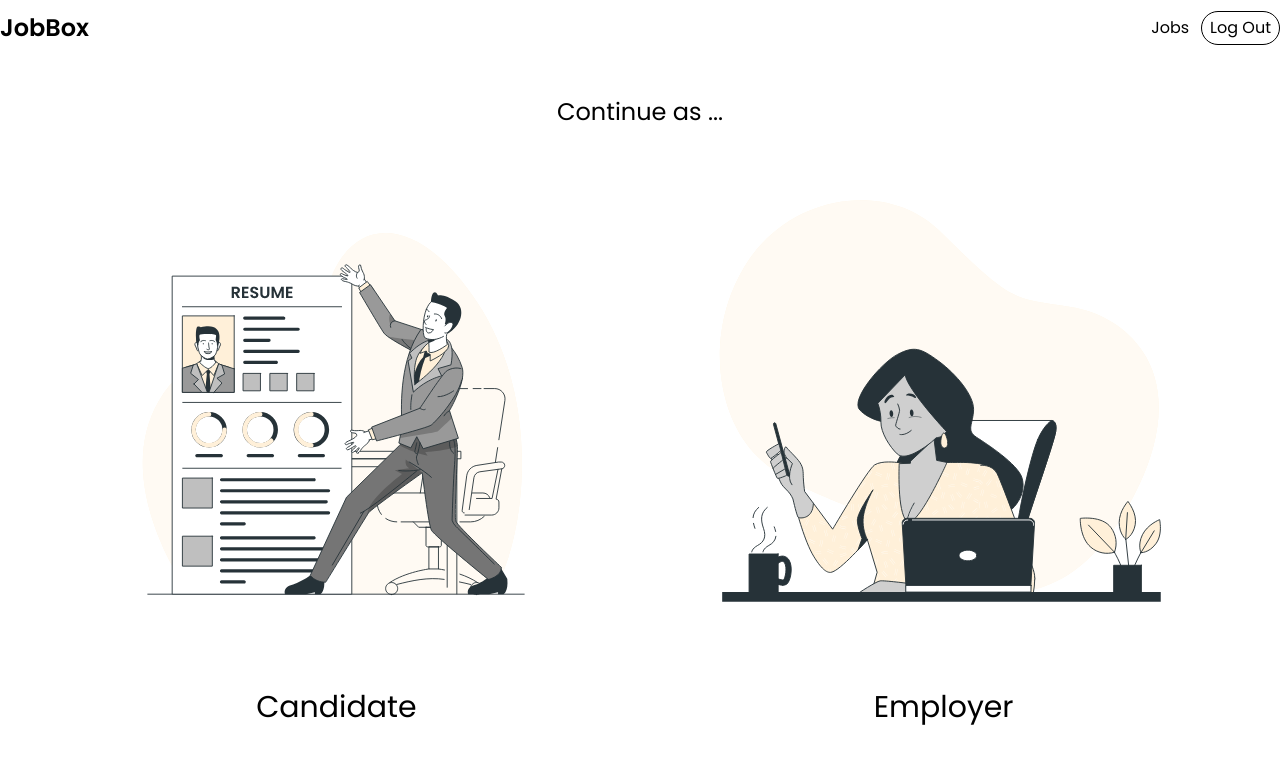
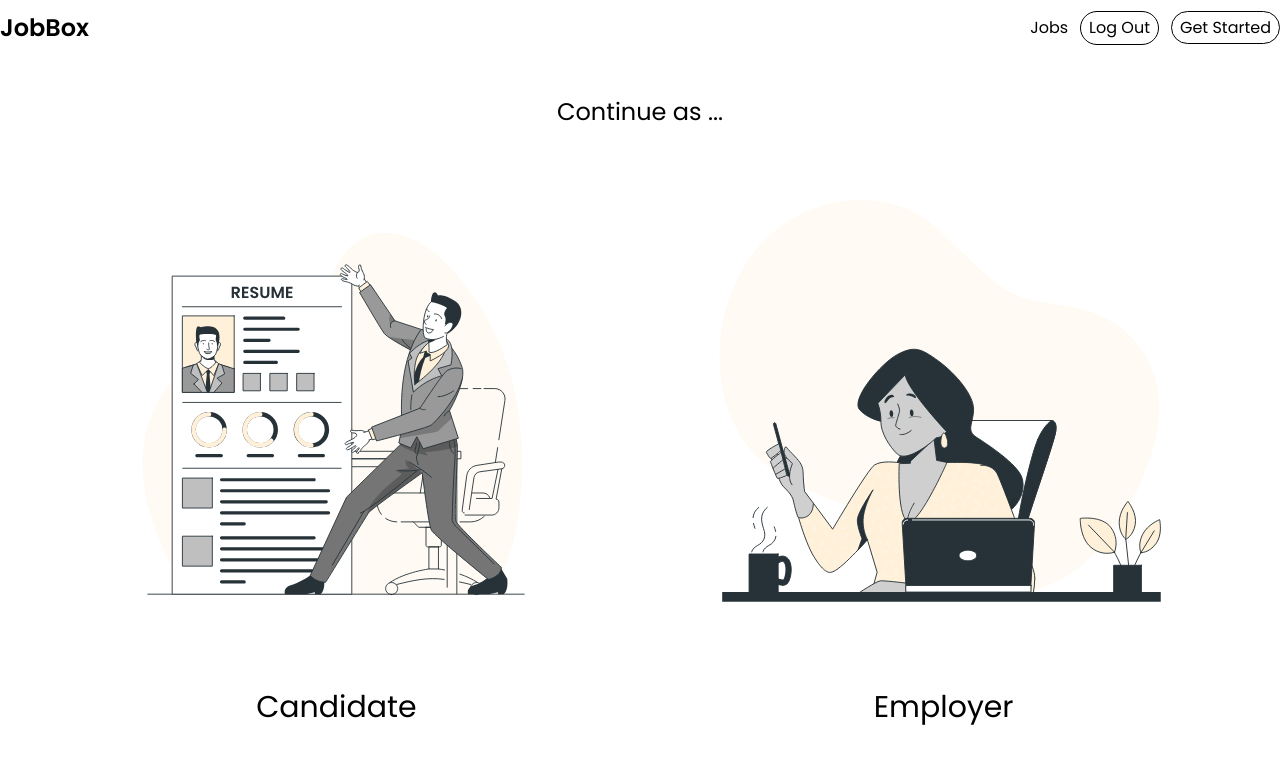
Before and after one commit to shakhawatsalam/REDUX_Acc_job_box, a React (Create React App) app: page /register in a window 1280 px wide. Shown: the top 764 px of the page. Built offline with nearby package versions, Linux system fonts and the light colour scheme; no server answers; sample sign-in values are in the browser's storage.

Commit message:
[Authincation's work is almost done]

```diff
--- a/package.json
+++ b/package.json
@@ -12,6 +12,7 @@
     "react": "^18.2.0",
     "react-dom": "^18.2.0",
     "react-hook-form": "^7.41.0",
+    "react-hot-toast": "^2.4.1",
     "react-icons": "^4.7.1",
     "react-redux": "^8.1.2",
     "react-router-dom": "^6.5.0",
--- a/src/App.js
+++ b/src/App.js
@@ -4,20 +4,24 @@ import { useEffect } from "react";
 import { onAuthStateChanged } from "firebase/auth";
 import auth from "./firebase/firebase.config";
 import { useDispatch } from "react-redux";
-import { setUser } from "./features/auth/authSlice";
+import { setUser, toggleLoading } from "./features/auth/authSlice";
+import { Toaster } from "react-hot-toast";
 
 function App() {
   const dispatch = useDispatch();
   useEffect(() => {
     onAuthStateChanged(auth, (user) => {
-      console.log(user)
+      console.log(user);
       if (user) {
         dispatch(setUser(user.email));
+      } else {
+        dispatch(toggleLoading());
       }
     });
   }, [dispatch]);
   return (
     <>
+      <Toaster />
       <RouterProvider router={routes} />
     </>
   );
--- /dev/null
+++ b/src/features/api/apiSlice.js
@@ -0,0 +1,7 @@
+import { createApi, fetchBaseQuery } from "@reduxjs/toolkit/query/react";
+
+const apiSlice = createApi({
+  reducerPath: "api",
+  baseQuery: fetchBaseQuery({}),
+  endpoints: () => ({}),
+});
--- a/src/features/auth/authSlice.js
+++ b/src/features/auth/authSlice.js
@@ -48,6 +48,9 @@ const authSlice = createSlice({
     },
     setUser: (state, { payload }) => {
       state.email = payload;
+      state.isLoading = false;
+    },
+    toggleLoading: (state) => {
       state.isLoading = false;
     },
   },
@@ -107,6 +110,6 @@ const authSlice = createSlice({
   },
 });
 
-export const { logOut, setUser } = authSlice.actions;
+export const { logOut, setUser, toggleLoading } = authSlice.actions;
 
 export default authSlice.reducer;
--- a/src/layout/main/Navbar.js
+++ b/src/layout/main/Navbar.js
@@ -7,7 +7,7 @@ import auth from "../../firebase/firebase.config";
 
 const Navbar = () => {
   const { pathname } = useLocation();
-  const { email } = useSelector((state) => state.auth);
+  const { email, role } = useSelector((state) => state.auth);
   const dispatch = useDispatch();
 
   const handleSignOut = () => {
@@ -46,6 +46,24 @@ const Navbar = () => {
             </Link>
           </li>
         )}
+        {email && role && (
+          <li>
+            <Link
+              className='border border-black px-2 py-1 rounded-full hover:border-primary hover:text-white hover:bg-primary hover:px-4 transition-all '
+              to='/dashboard'>
+              Dashboard
+            </Link>
+          </li>
+        )}
+        {email && !role && (
+          <li>
+            <Link
+              className='border border-black px-2 py-1 rounded-full hover:border-primary hover:text-white hover:bg-primary hover:px-4 transition-all '
+              to='/register'>
+              Get Started
+            </Link>
+          </li>
+        )}
       </ul>
     </nav>
   );
--- a/src/pages/Login.js
+++ b/src/pages/Login.js
@@ -5,6 +5,7 @@ import { useNavigate } from "react-router-dom";
 import loginImage from "../assets/login.svg";
 import { useDispatch, useSelector } from "react-redux";
 import { googleLogin, logInUser } from "../features/auth/authSlice";
+import { toast } from "react-hot-toast";
 const Login = () => {
   const { isLoading, email, isError, error } = useSelector(
     (state) => state.auth
@@ -25,6 +26,12 @@ const Login = () => {
       navigate("/");
     }
   }, [email, isLoading, navigate]);
+
+  useEffect(() => {
+    if (isError && error) {
+      toast.error(error);
+    }
+  }, [isError, error]);
 
   return (
     <div className='flex h-screen items-center'>
@@ -53,9 +60,6 @@ const Login = () => {
                 />
               </div>
               <div className='relative !mt-8'>
-                {
-                  isError && <span>{error}</span>
-                }
                 <button
                   type='submit'
                   className='font-bold text-white py-3 rounded-full bg-primary w-full'>
--- a/src/pages/Signup.js
+++ b/src/pages/Signup.js
@@ -4,8 +4,11 @@ import { useForm, useWatch } from "react-hook-form";
 import { useNavigate } from "react-router-dom";
 import { useDispatch, useSelector } from "react-redux";
 import { createUser, googleLogin } from "../features/auth/authSlice";
+import { toast } from "react-hot-toast";
 const Signup = () => {
-    const { isLoading, email, isError, error } = useSelector((state) => state.auth);
+  const { isLoading, email, isError, error } = useSelector(
+    (state) => state.auth
+  );
   const { handleSubmit, register, reset, control } = useForm();
   const password = useWatch({ control, name: "password" });
   const confirmPassword = useWatch({ control, name: "confirmPassword" });
@@ -41,6 +44,12 @@ const Signup = () => {
     // console.log(data);
     dispatch(createUser({ email: email, password: password }));
   };
+
+  useEffect(() => {
+    if (isError && error) {
+      toast.error(error);
+    }
+  }, [isError, error]);
 
   return (
     <div className='flex h-screen items-center pt-14'>
--- a/src/utils/PrivateRoute.js
+++ b/src/utils/PrivateRoute.js
@@ -1,11 +1,11 @@
 import React from "react";
 import { Navigate, useLocation } from "react-router-dom";
 import Loading from "../components/reusable/Loading";
+import { useSelector } from "react-redux";
 
 const PrivateRoute = ({ children }) => {
   const { pathname } = useLocation();
-  const isLoading = false;
-  const email = "test@gmail.com";
+  const { isLoading, email } = useSelector((state) => state.auth);
 
   if (isLoading) {
     return <Loading />;
```
Also changed, not shown: 1 other file (tests, documents, lock files or other folders).
